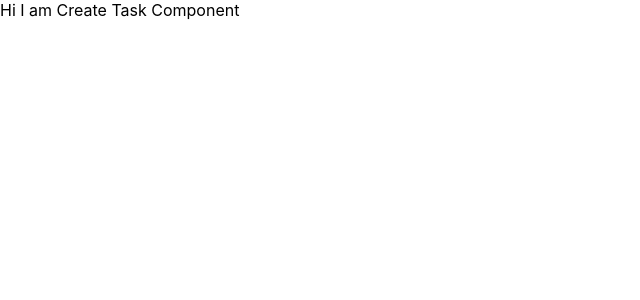
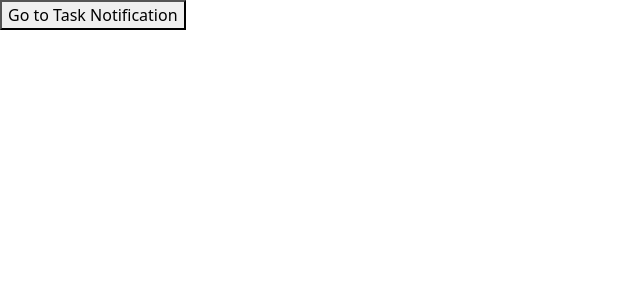
Before and after one commit to damithanushka06/task-master-react, a React (Create React App) app: page /task-create in a window 1280 px wide. Shown: the top 300 px of the page, without its empty margins (0-640 px from the left). Built offline with nearby package versions, Linux system fonts and the light colour scheme.

Commit message:
update state using location

```diff
--- a/package.json
+++ b/package.json
@@ -6,7 +6,9 @@
     "@testing-library/jest-dom": "^5.17.0",
     "@testing-library/react": "^13.4.0",
     "@testing-library/user-event": "^13.5.0",
+    "bootstrap": "^5.3.3",
     "react": "^18.3.1",
+    "react-bootstrap": "^2.10.4",
     "react-dom": "^18.3.1",
     "react-router-dom": "^6.26.1",
     "react-scripts": "5.0.1",
--- a/src/App.js
+++ b/src/App.js
@@ -1,13 +1,15 @@
 import './App.css';
 import {BrowserRouter, Route, Routes} from "react-router-dom";
 import CreateTask from "./components/CreateTask";
+import TaskNotification from "./components/TaskNotification";
 
 function App() {
   return (
     <BrowserRouter>
       <Routes>
 
-          <Route path={'/task-create'} element={CreateTask} />
+          <Route path="/task-create" element={<CreateTask />} />
+          <Route path={'/task-notifications'} element={<TaskNotification/>} />
 
       </Routes>
     </BrowserRouter>
--- a/src/components/CreateTask.js
+++ b/src/components/CreateTask.js
@@ -1,9 +1,18 @@
+import React from 'react';
+import { useNavigate } from 'react-router-dom';
+
 const CreateTask = () => {
+    const navigate = useNavigate();
 
-return (
-  <div>Hi I am Create Task Component</div>
-)
+    const goTaskNotification = () => {
+        navigate('/task-notifications', { state: { initialMessage: 'Initial Message' } });
+    };
 
-}
+    return (
+        <div>
+            <button onClick={goTaskNotification}>Go to Task Notification</button>
+        </div>
+    );
+};
 
-export default CreateTask();
+export default CreateTask;
--- /dev/null
+++ b/src/components/TaskNotification.js
@@ -0,0 +1,23 @@
+import React, {useState} from 'react';
+import {Button} from "react-bootstrap";
+import {useLocation} from "react-router-dom";
+
+const TaskNotification = (props) => {
+    const location = useLocation()
+    const [initialMessage, setInitialMessage] = useState(location.state.initialMessage);
+
+
+    const handleChangeMessage  = () => {
+      setInitialMessage('Updated message');
+    }
+
+    return (
+        <div>
+            <h1>Task Notification</h1>
+            <p>{initialMessage}</p>
+            <Button onClick={handleChangeMessage}>Update Message</Button>
+        </div>
+    );
+};
+
+export default TaskNotification;
--- a/src/index.js
+++ b/src/index.js
@@ -3,6 +3,7 @@ import ReactDOM from 'react-dom/client';
 import './index.css';
 import App from './App';
 import reportWebVitals from './reportWebVitals';
+import 'bootstrap/dist/css/bootstrap.min.css';  // Import Bootstrap CSS
 
 const root = ReactDOM.createRoot(document.getElementById('root'));
 root.render(
```
Also changed, not shown: 1 other file (tests, documents, lock files or other folders).
